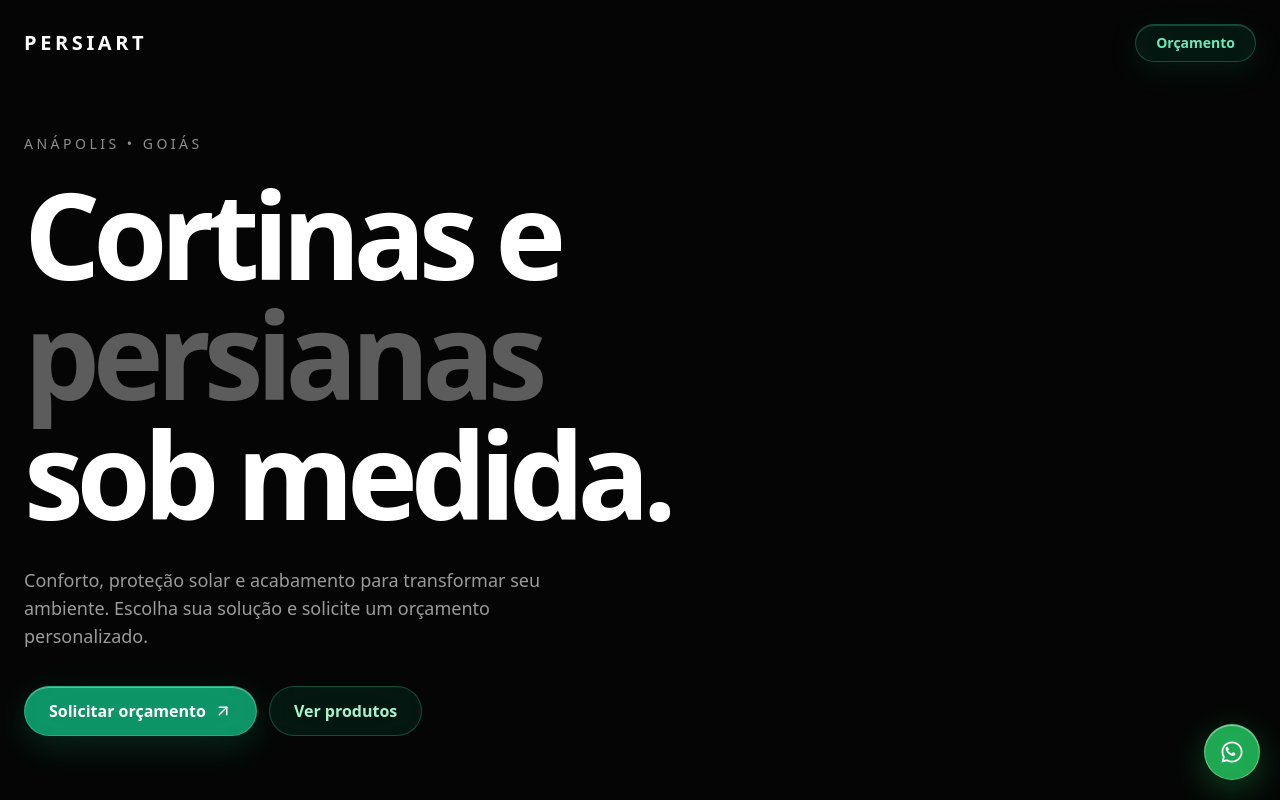
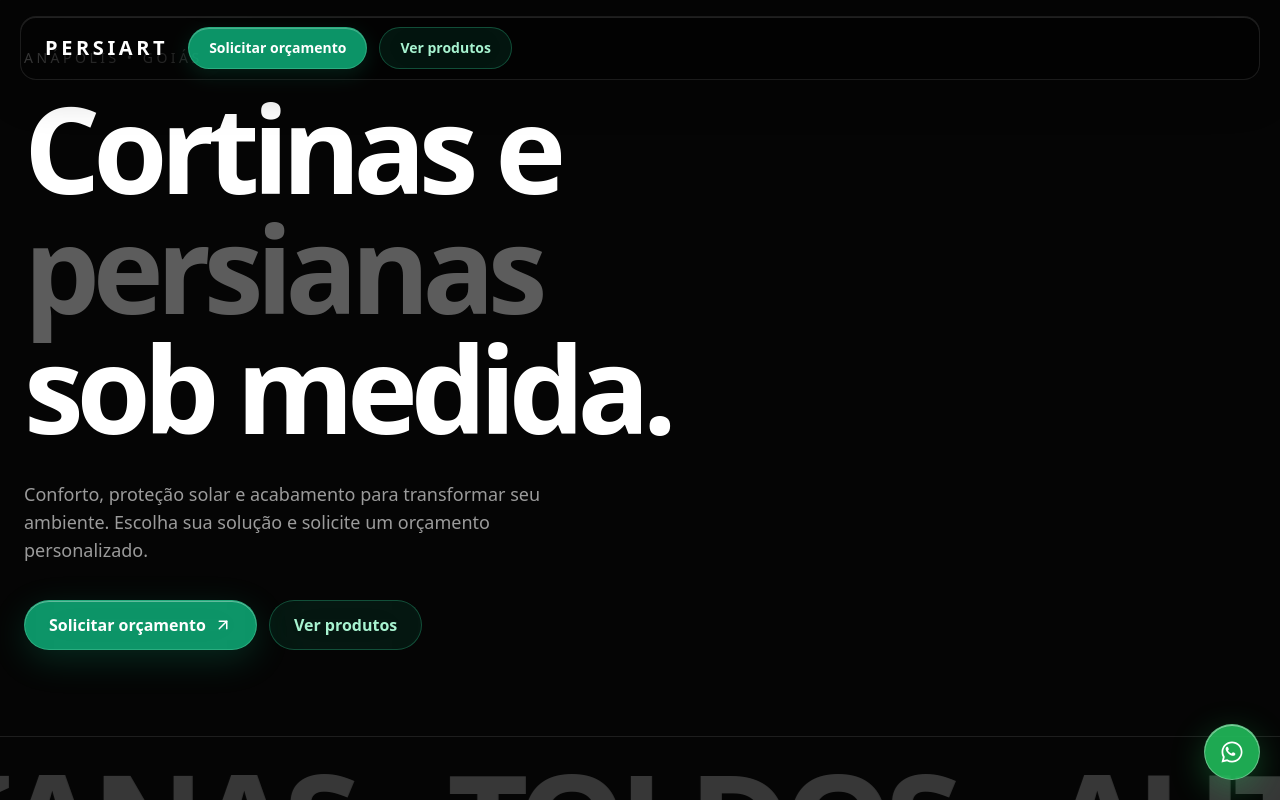
Before and after one commit to joaovitorsouzaoficial299-stack/PERSIART, a Next.js app: page / in a window 1280 px wide. Shown: the top 800 px of the page. Built offline with nearby package versions, Linux system fonts and the light colour scheme.

Commit message:
style: fix top navigation with adjacent action buttons

```diff
--- a/app/page.tsx
+++ b/app/page.tsx
@@ -49,9 +49,12 @@ export default function Home() {
   return <main className="min-h-screen bg-[#050505] text-white">
     <section className="relative min-h-[92vh] overflow-hidden border-b border-white/10">
       <div className="min-h-[92vh]">
-        <nav className="relative z-10 mx-auto flex max-w-7xl items-center justify-between px-6 py-6">
-          <div className="text-xl font-black tracking-[.18em]">PERSIART</div>
-          <a href={quote("um produto")} className="rounded-full border border-emerald-400/30 bg-emerald-500/10 px-5 py-2 text-sm font-semibold text-emerald-300 backdrop-blur-xl shadow-[inset_0_1px_0_rgba(255,255,255,.15),0_8px_30px_rgba(16,185,129,.12)] transition hover:bg-emerald-500/20">Orçamento</a>
+        <nav className="fixed inset-x-0 top-0 z-50 px-3 pt-3 sm:px-5 sm:pt-4">
+          <div className="mx-auto flex max-w-7xl items-center gap-2 rounded-2xl border border-white/10 bg-black/45 px-3 py-2.5 backdrop-blur-2xl shadow-[inset_0_1px_0_rgba(255,255,255,.12),0_12px_40px_rgba(0,0,0,.25)] sm:gap-3 sm:px-4">
+            <div className="shrink-0 px-2 text-lg font-black tracking-[.18em] sm:text-xl">PERSIART</div>
+            <a href={quote("um produto")} className="rounded-full border border-emerald-300/30 bg-emerald-500/80 px-3.5 py-2 text-xs font-bold text-white backdrop-blur-xl shadow-[inset_0_1px_0_rgba(255,255,255,.25),0_6px_20px_rgba(16,185,129,.16)] transition hover:bg-emerald-500 sm:px-5 sm:py-2.5 sm:text-sm">Solicitar orçamento</a>
+            <a href="#produtos" className="rounded-full border border-emerald-400/30 bg-emerald-500/10 px-3.5 py-2 text-xs font-semibold text-emerald-200 backdrop-blur-xl transition hover:bg-emerald-500/20 sm:px-5 sm:py-2.5 sm:text-sm">Ver produtos</a>
+          </div>
         </nav>
         <div className="relative z-10 mx-auto flex min-h-[76vh] max-w-7xl items-center px-6 pb-20 pt-12">
           <div className="max-w-4xl">
```
